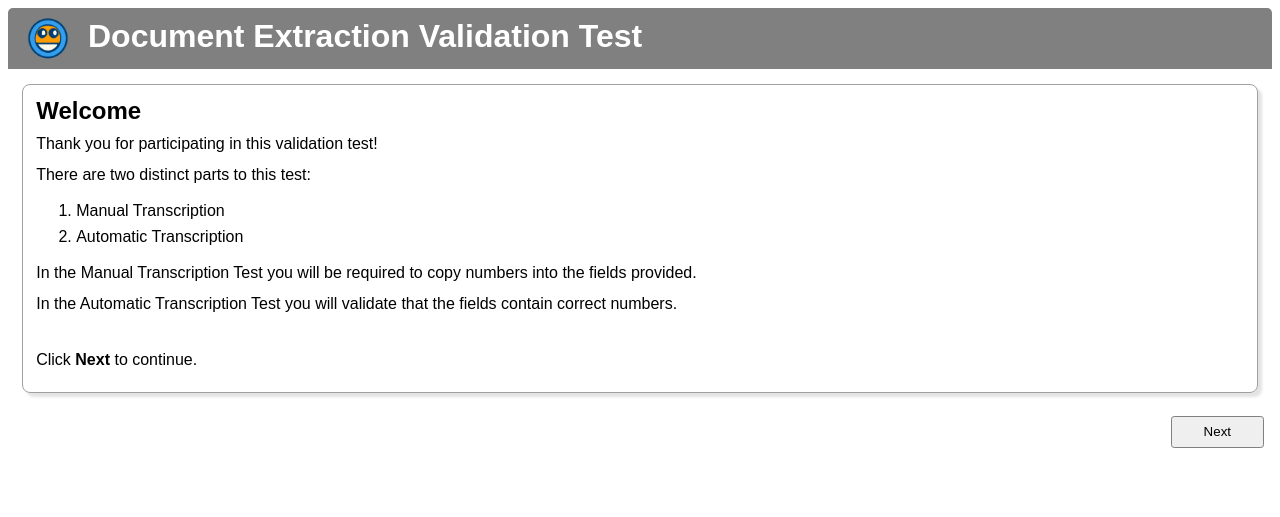
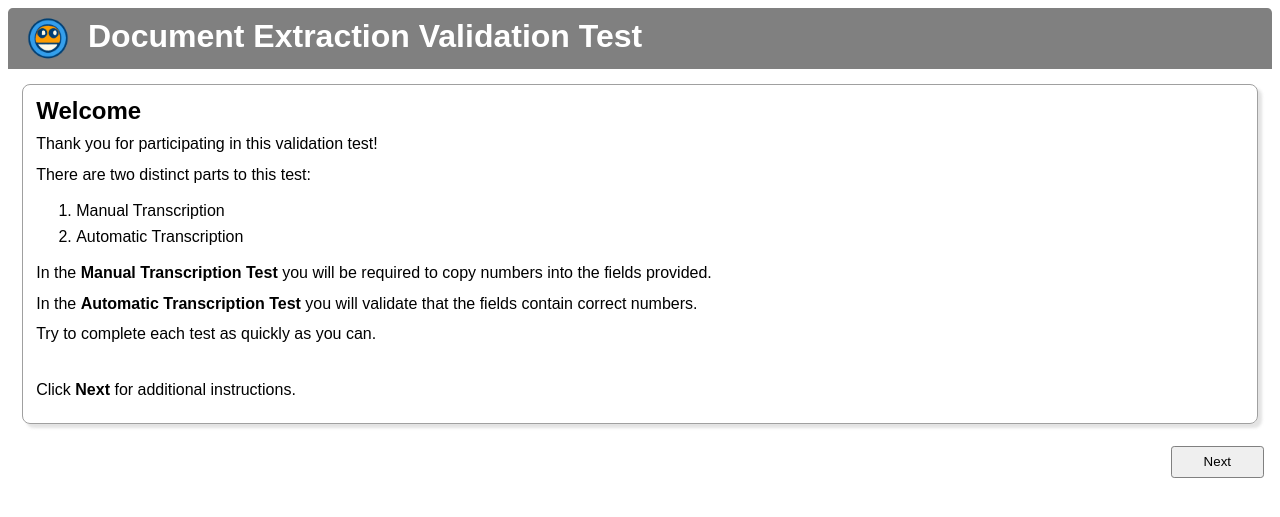
Before and after one commit to laubryan/FP-Robospreader, a Flask app: template templates/test.html in a window 1280 px wide. Shown: the top 517 px of the page. Run offline with Flask 3, Linux system fonts and the light colour scheme; the template is opened without the code that fills it: most values are stand-ins (such as "Sample title", 1, 10 or a date in 2020).

Commit message:
Update instructions for clarity

```diff
--- a/static/styles/common.css
+++ b/static/styles/common.css
@@ -139,6 +139,15 @@ h2 {
 	width: 100%;
 }
 
+/* Icons inline with text */
+.inline-icon {
+	background-color: #eee;
+	border: 1px solid gray;
+	border-radius: 0.2rem;
+	width: 1.5rem;
+	vertical-align: bottom;
+}
+
 /* Labels */
 label {
 	font-weight: bold;
--- a/templates/test.html
+++ b/templates/test.html
@@ -20,10 +20,11 @@
 						<li>Manual Transcription</li>
 						<li>Automatic Transcription</li>
 					</ol>
-					<p>In the Manual Transcription Test you will be required to copy numbers into the fields provided.</p>
-					<p>In the Automatic Transcription Test you will validate that the fields contain correct numbers.</p>
+					<p>In the <strong>Manual Transcription Test</strong> you will be required to copy numbers into the fields provided.</p>
+					<p>In the <strong>Automatic Transcription Test</strong> you will validate that the fields contain correct numbers.</p>
+					<p>Try to complete each test as quickly as you can.</p>
 					<br>
-					<p>Click <strong>Next</strong> to continue.</p>
+					<p>Click <strong>Next</strong> for additional instructions.</p>
 				</section>
 			</section>
 
@@ -53,14 +54,13 @@
 
 			<!-- Bottom row -->
 			<footer class="solo">
-				<button id="button-next" type="button" onclick="updatePageState(3)">Start the Test</button>
+				<button id="button-next" type="button" onclick="startTest(1, 3)">Start the Test</button>
 			</footer>
 			</form>
 		</article>
 
 		<!-------------------------------- Manual Test -------------------------------->
 		<article id="validation-test-3" class="card" hidden="true">
-			<form method="POST" enctype="multipart/form-data">
 
 			<!-- Top row -->
 			<section class="container">
@@ -101,9 +101,12 @@
 
 			<!-- Bottom row -->
 			<footer class="solo">
-					<button id="button-next" type="button" onclick="updatePageState(4)">Done</button>
+				<button id="button-next" type="button" onclick="endTest(1, 4)">Done</button>
+				<form id="test-form-1" method="POST">
+					<input id="test-number" name="test-number" type="hidden" value="1">
+					<input id="test-start-time" name="test-start-time" type="hidden" value="">
+				</form>
 			</footer>
-			</form>
 		</article>
 
 		<!-------------------------------- Automatic Intro -------------------------------->
@@ -120,17 +123,17 @@
 						</p>
 						<p>Your task is to:</p>
 						<ol>
-							<li>Compare the cell image to the transcribed value.</li>
-							<li>If the values don't match, make corrections to the value in the text field.</li>
+							<li>Compare the <strong>Actual Values</strong> to the <strong>Transcribed Values</strong>.</li>
+							<li>Fix any <strong>Transcribed Values</strong> that don't match.</li>
 							<li>Click Done when all the fields have been validated.</li>
 						</ol>
 						<p>
 							To help with validation, you can click any Play button to have the system read the values to you.
 							<ol>
-								<li>Click any Play button. The system will read the extracted values for each row out loud.</li>
-								<li>Compare the spoken value with the cell image.</li>
+								<li>Click any Play <img src="/static/images/speaker.png" class="inline-icon"> button. The system will read the <strong>Transcribed Values</strong> for each row out loud.</li>
+								<li>Compare the spoken value with the <strong>Actual Value</strong>.</li>
 								<li>To make corrections, click anywhere on the page. The system will stop reading at the current row.</li>
-								<li>You can resume the reading comparison by clicking the Play button at any desired row.</li>
+								<li>You can resume the reading comparison by clicking the Play <img src="/static/images/speaker.png" class="inline-icon"> button at any desired row.</li>
 							</ol>
 						</p>
 						<p>Click <strong>Start the Test</strong> when ready.</p>
@@ -139,7 +142,7 @@
 
 			<!-- Bottom row -->
 			<footer class="solo">
-				<button id="button-next" type="button" onclick="updatePageState(5)">Start the Test</button>
+				<button id="button-next" type="button" onclick="startTest(2, 5)">Start the Test</button>
 			</footer>
 			</form>
 		</article>
@@ -153,12 +156,12 @@
 						<h2>2. Automatic Transcription Test</h2>
 						<p>Your task is to:</p>
 						<ol>
-							<li>Compare the cell image to the transcribed value.</li>
-							<li>Fix any values that don't match.</li>
+							<li>Compare the <strong>Actual Values</strong> to the <strong>Transcribed Values</strong>.</li>
+							<li>Fix any <strong>Transcribed Values</strong> that don't match.</li>
 							<li>Click Done when all the fields have been validated.</li>
 						</ol>
 						<p>
-							If you would like the system to read the values to you, then click here:
+							If you would like the system to read the Transcribed Values to you, then click this button:
 							<button class="image-button" onclick="playAudio({{test2_data[0]['id']}})"><img src="/static/images/speaker.png"></button>
 						</p>
 					</section>
@@ -187,7 +208,12 @@
 
 				<!-- Bottom row -->
 				<footer class="solo">
-					<button id="button-next" type="button" onclick="updatePageState(6)">Done</button>
+					<button id="button-next" type="button" onclick="endTest(2, 6)">Done</button>
+					<form id="test-form-2" method="POST" enctype="multipart/form-data">
+						<input id="test-id" name="test-id" type="hidden" value="">
+						<input id="test-number" name="test-number" type="hidden" value="2">
+						<input id="test-start-time" name="test-start-time" type="hidden" value="">
+					</form>
 				</footer>
 		</article>
 
```
Also changed, not shown: other parts of templates/test.html (+24 -6 lines). Lines whose indentation alone changed are shown as unchanged.
